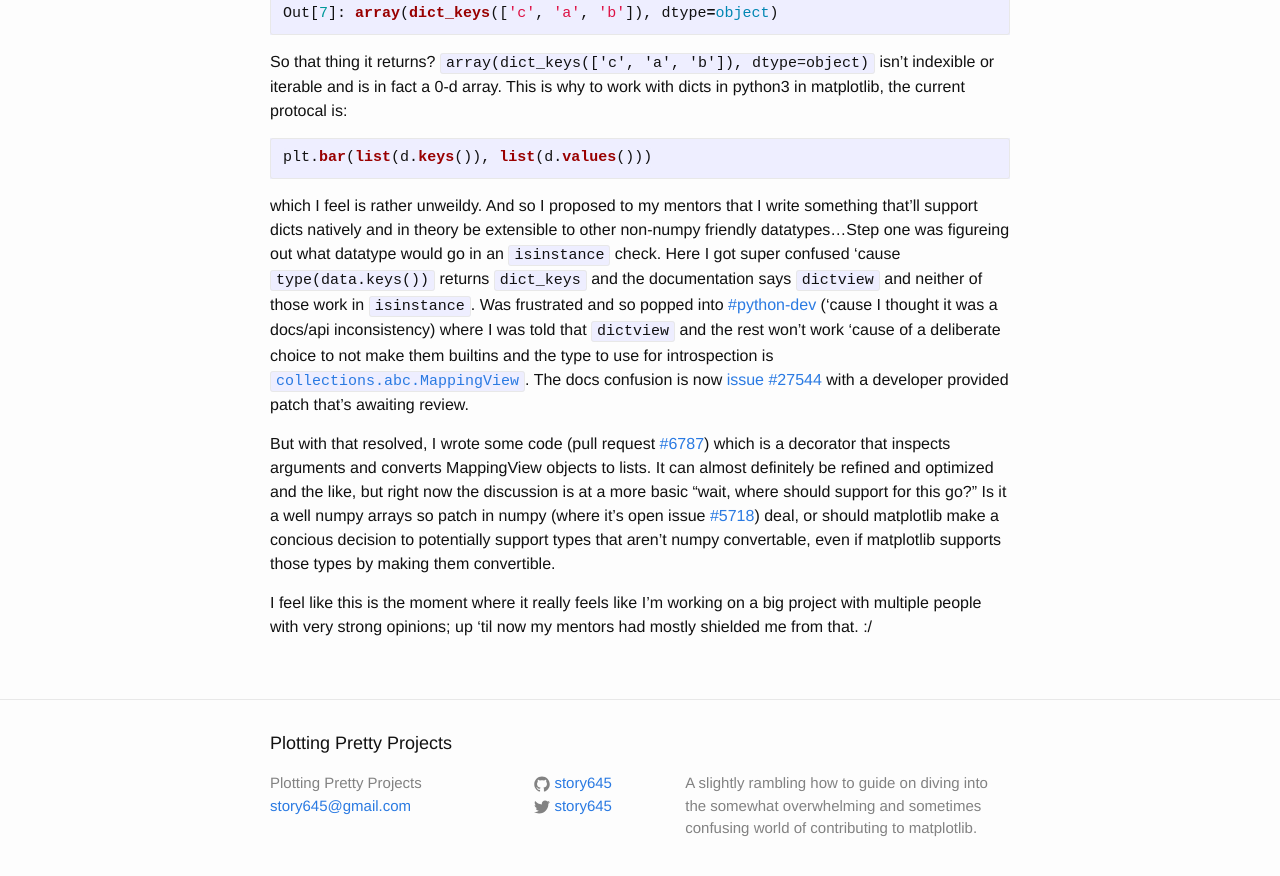
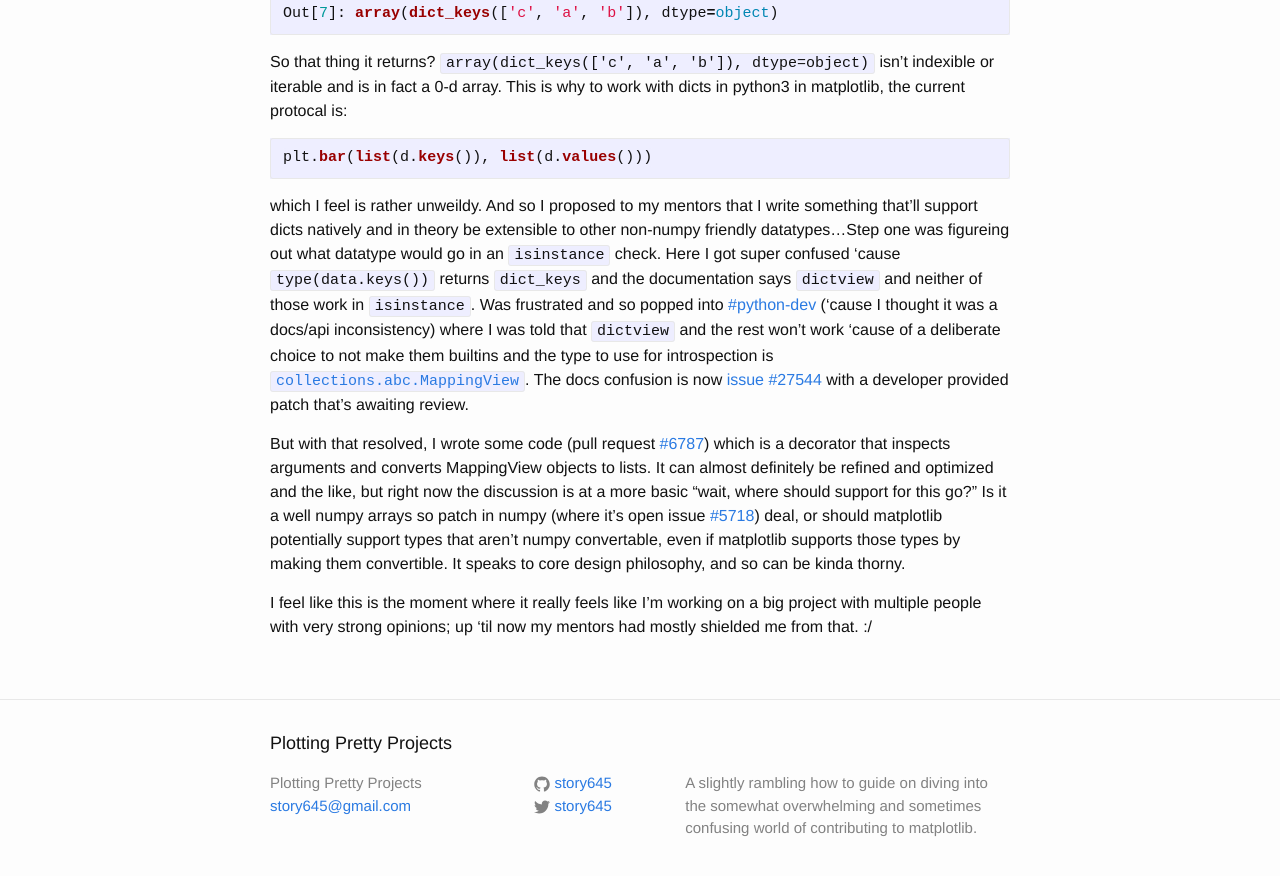
Before and after one commit to story645/story645.github.io, a Jekyll site: the page built from _posts/2016-07-18-upstream.md, in a window 1280 px wide and 900 px high, scrolled down 631 px. Shown: the top 876 px of the window. Built offline with Jekyll 4.4.1, drawn with Linux system fonts in a browser that asks for light colours.

Commit message:
Update 2016-07-18-upstream.md

````diff
--- a/_posts/2016-07-18-upstream.md
+++ b/_posts/2016-07-18-upstream.md
@@ -25,6 +25,6 @@ plt.bar(list(d.keys()), list(d.values()))
 ```
 which I feel is rather unweildy. And so I proposed to my mentors that I write something that'll support dicts natively and in theory be extensible to other non-numpy friendly datatypes...Step one was figureing out what datatype would go in an `isinstance` check. Here I got super confused 'cause `type(data.keys())` returns `dict_keys` and the documentation says `dictview` and neither of those work in `isinstance`. Was frustrated and so popped into [#python-dev](https://www.python.org/community/irc/) ('cause I thought it was a docs/api inconsistency) where I was told that `dictview` and the rest won't work 'cause of a deliberate choice to not make them builtins and the type to use for introspection is [`collections.abc.MappingView`](https://docs.python.org/dev/library/collections.abc.html#collections.abc.MappingView). The docs confusion is now [issue #27544](http://bugs.python.org/issue27544) with a developer provided patch that's awaiting review.
 
-But with that resolved, I wrote some code (pull request [#6787](https://github.com/matplotlib/matplotlib/pull/6787)) which is a decorator that inspects arguments and converts MappingView objects to lists. It can almost definitely be refined and optimized and the like, but right now the discussion is at a more basic "wait, where should support for this go?" Is it a well numpy arrays so patch in numpy (where it's open issue [#5718](https://github.com/numpy/numpy/issues/5718)) deal, or should matplotlib make a concious decision to potentially support types that aren't numpy convertable, even if matplotlib supports those types by making them convertible.
+But with that resolved, I wrote some code (pull request [#6787](https://github.com/matplotlib/matplotlib/pull/6787)) which is a decorator that inspects arguments and converts MappingView objects to lists. It can almost definitely be refined and optimized and the like, but right now the discussion is at a more basic "wait, where should support for this go?" Is it a well numpy arrays so patch in numpy (where it's open issue [#5718](https://github.com/numpy/numpy/issues/5718)) deal, or should matplotlib potentially support types that aren't numpy convertable, even if matplotlib supports those types by making them convertible. It speaks to core design philosophy, and so can be kinda thorny.
 
 I feel like this is the moment where it really feels like I'm working on a big project with multiple people with very strong opinions; up 'til now my mentors had mostly shielded me from that. :/
````
